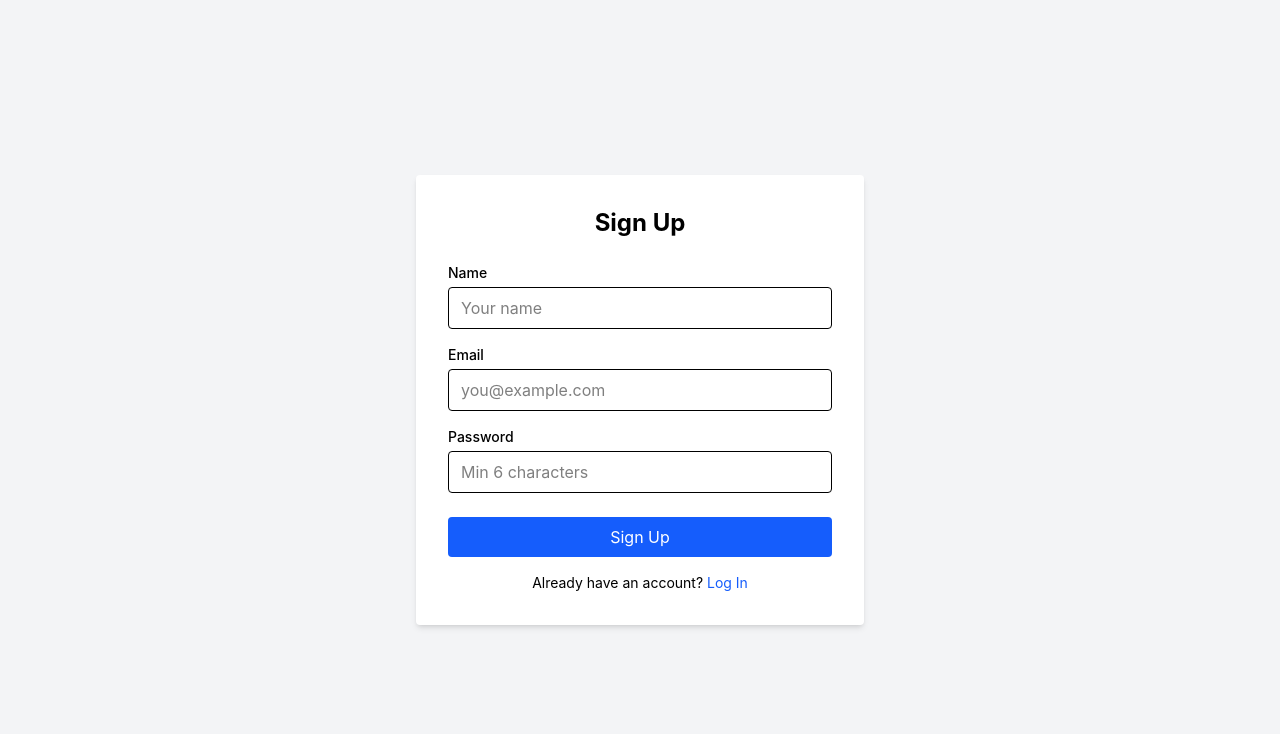
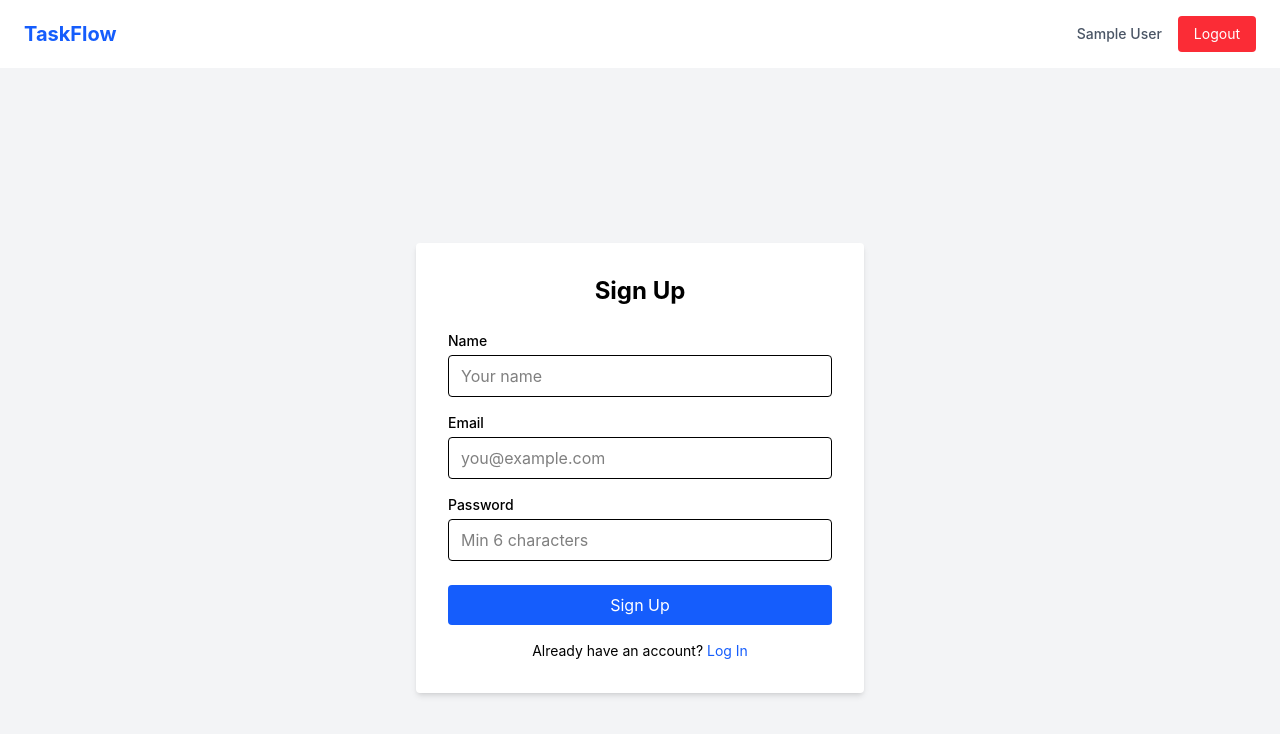
Before and after one commit to devbyshawon/taskflow-frontend, a React (Vite) app: page /signup in a window 1280 px wide. Shown: the top 734 px of the page. Built offline with nearby package versions, Linux system fonts and the light colour scheme; sample sign-in values are in the browser's storage.

Commit message:
Add AuthContext, ProtectedRoute and Navbar

```diff
--- a/src/App.jsx
+++ b/src/App.jsx
@@ -1,4 +1,6 @@
 import { Routes, Route, Navigate } from 'react-router-dom';
+import Navbar from './components/Navbar'
+import ProtectedRoute from './components/ProtectedRoute';
 import LoginPage from './pages/LoginPage';
 import SignupPage from './pages/SignupPage';
 import DashboardPage from './pages/DashboardPage';
@@ -6,13 +8,21 @@ import ProjectPage from './pages/ProjectPage';
 
 const App = () => {
     return (
+    <>
+        <Navbar/>
         <Routes>
             <Route path = '/login' element = {<LoginPage/>}/>
             <Route path = '/signup' element = {<SignupPage/>}/>
+
+            <Route element={<ProtectedRoute />}>
                 <Route path = '/dashboard' element = {<DashboardPage/>}/>
                 <Route path = '/project/:id' element = {<ProjectPage/>}/>
+            </Route>
+
             <Route path = '*' element = {<Navigate to = '/login'/>}/>
         </Routes>
+    </>
+
     );
 };
 
--- /dev/null
+++ b/src/components/Navbar.jsx
@@ -0,0 +1,45 @@
+import { useNavigate } from "react-router-dom";
+import { useAuth } from '../context/AuthContext';
+
+const Navbar = () => {
+    const navigate = useNavigate();
+    const { user, logout } = useAuth();
+
+    const handleLogout = () => {
+        logout();
+        navigate('/login');
+    }
+    return (
+        <nav className='bg-white shadow px-6 py-4 flex justify-between items-center'>
+
+            {/* Left side - app name */}
+            <div className='text-xl font-bold text-blue-600 cursor-pointer'
+                onClick={() => navigate('/dashboard')}
+            >
+                TaskFlow
+            </div>
+
+            {/* Right side - only show if user exists */}
+            {user && (
+                <div className='flex items-center gap-4'>
+                    {/* show user.name here */}
+                    <span className='text-sm text-gray-600 font-medium'>
+                        {user.name}
+                    </span>
+
+                    {/* show logout button here */}
+                    <button
+                        onClick={handleLogout}
+                        className='bg-red-500 text-white text-sm px-4 py-2 rounded hover:bg-red-600'
+                    >
+                        Logout
+                    </button>
+
+                </div>
+            )}
+
+        </nav>
+    );
+};
+
+export default Navbar;
--- /dev/null
+++ b/src/components/ProtectedRoute.jsx
@@ -0,0 +1,16 @@
+import { Outlet, Navigate } from "react-router-dom";
+import { useAuth } from "../context/AuthContext"
+
+const ProtectedRoute = () => {
+    const { token } = useAuth();
+
+    if (token){
+        return <Outlet />
+    }
+
+    return (
+        <Navigate to="/login" replace />
+    );
+};
+
+export default ProtectedRoute;
--- /dev/null
+++ b/src/context/AuthContext.jsx
@@ -0,0 +1,37 @@
+import { createContext, useContext, useState } from "react";
+
+const AuthContext = createContext(null);
+
+const AuthProvider = ({ children }) => {
+    const [token, setToken] = useState(localStorage.getItem('token'));
+    const [user, setUser] = useState(JSON.parse(localStorage.getItem('user')));
+
+    const login = (userData, newToken) => {
+        setToken(newToken);
+        setUser(userData);
+
+        localStorage.setItem('token', newToken);
+        localStorage.setItem('user', JSON.stringify(userData));
+    };
+
+    const logout = () => {
+        setToken(null);
+        setUser(null);
+
+        localStorage.removeItem('token');
+        localStorage.removeItem('user');
+    };
+
+
+    return (
+        <AuthContext.Provider value={{ user, token, login, logout}}>
+            {children}
+        </AuthContext.Provider>
+    );
+};
+
+const useAuth = () => {
+    return useContext(AuthContext)
+};
+
+export {AuthContext, AuthProvider, useAuth};
--- a/src/main.jsx
+++ b/src/main.jsx
@@ -3,11 +3,14 @@ import { BrowserRouter } from 'react-router-dom'
 import { createRoot } from 'react-dom/client'
 import './index.css'
 import App from './App.jsx'
+import { AuthProvider } from './context/AuthContext.jsx'
 
 createRoot(document.getElementById('root')).render(
   <StrictMode>
     <BrowserRouter>
-      <App />
+      <AuthProvider>
+        <App />
+      </AuthProvider>
     </BrowserRouter>
   </StrictMode>,
 )
--- a/src/pages/LoginPage.jsx
+++ b/src/pages/LoginPage.jsx
@@ -1,6 +1,7 @@
 import { useState, useEffect } from "react";
 import { useNavigate } from "react-router-dom";
 import api from "../services/api";
+import { useAuth } from "../context/AuthContext";
 
 const LoginPage = () => {
     const [formData, setFormData] = useState({ email: '', password: ''});
@@ -8,12 +9,13 @@ const LoginPage = () => {
     const [loading, setLoading] = useState(false);
     const navigate = useNavigate();
 
+    const { token, login } = useAuth();
+
     useEffect (() => {
-        const token = localStorage.getItem('token');
         if (token) {
             navigate('/dashboard')
         }
-    }, []);
+    }, [token, navigate]);
 
     const handleChange = (e) => {
         setFormData(prev => ({ ...prev, [e.target.name]: e.target.value }));
@@ -25,7 +27,7 @@ const LoginPage = () => {
         setLoading(true);
         try {
             const response = await api.post('/auth/login', formData);
-            localStorage.setItem('token', response.data.token);
+            login(response.data, response.data.token);
             navigate('/dashboard');
         } catch (error) {
             setError(error.response?.data?.message || 'Something went wrong');
```
Lines whose indentation alone changed are shown as unchanged.
